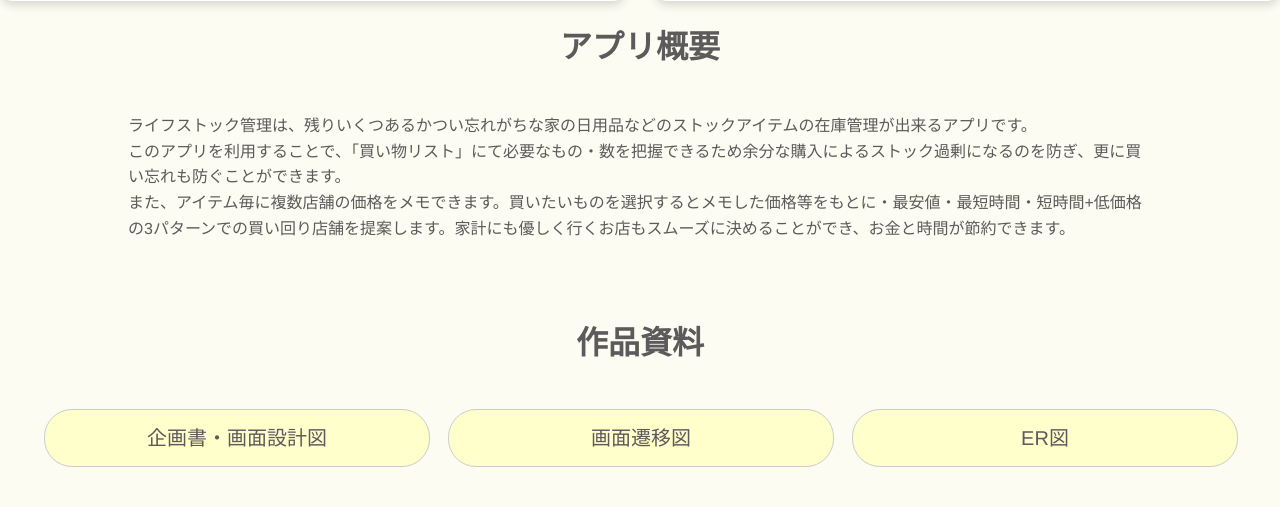
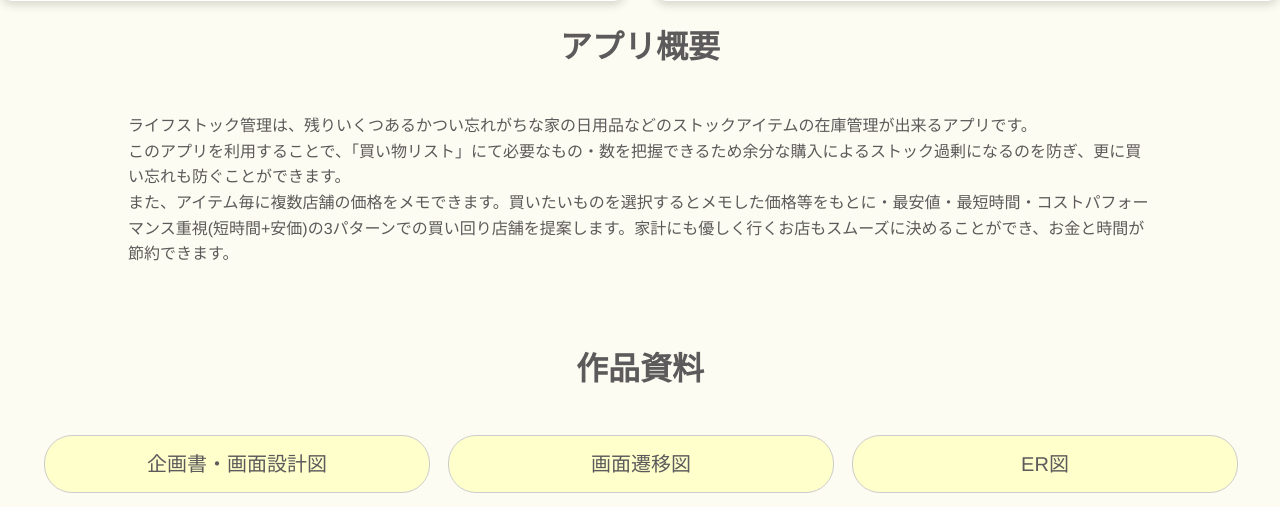
Before and after one commit to yunacha80/stock-item, a Django app: page / in a window 1280 px wide. Shown: the part 626-1133 px from the top of the page. Run offline with Django 4.2, Linux system fonts and the light colour scheme.

Commit message:
レビュー前完成pdfやり直し

```diff
--- a/stock_item/App/templates/portfolio.html
+++ b/stock_item/App/templates/portfolio.html
@@ -35,7 +35,7 @@
     <h1>アプリ概要</h1>
     <p>ライフストック管理は、残りいくつあるかつい忘れがちな家の日用品などのストックアイテムの在庫管理が出来るアプリです。<br>
     このアプリを利用することで、「買い物リスト」にて必要なもの・数を把握できるため余分な購入によるストック過剰になるのを防ぎ、更に買い忘れも防ぐことができます。<br>
-    また、アイテム毎に複数店舗の価格をメモできます。買いたいものを選択するとメモした価格等をもとに・最安値・最短時間・短時間+低価格の3パターンでの買い回り店舗を提案します。家計にも優しく行くお店もスムーズに決めることができ、お金と時間が節約できます。</p><br>
+    また、アイテム毎に複数店舗の価格をメモできます。買いたいものを選択するとメモした価格等をもとに・最安値・最短時間・コストパフォーマンス重視(短時間+安価)の3パターンでの買い回り店舗を提案します。家計にも優しく行くお店もスムーズに決めることができ、お金と時間が節約できます。</p><br>
 
     <h1>作品資料</h1>
     <ul class="portfolio-list">
```
Also changed, not shown: 2 other files.
